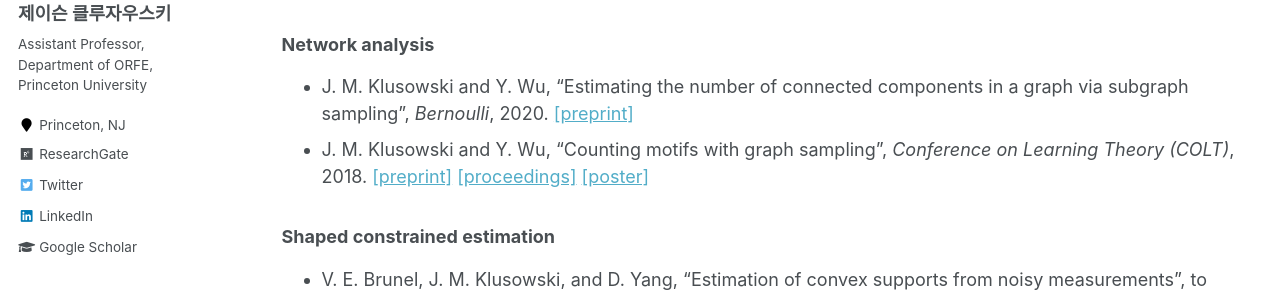
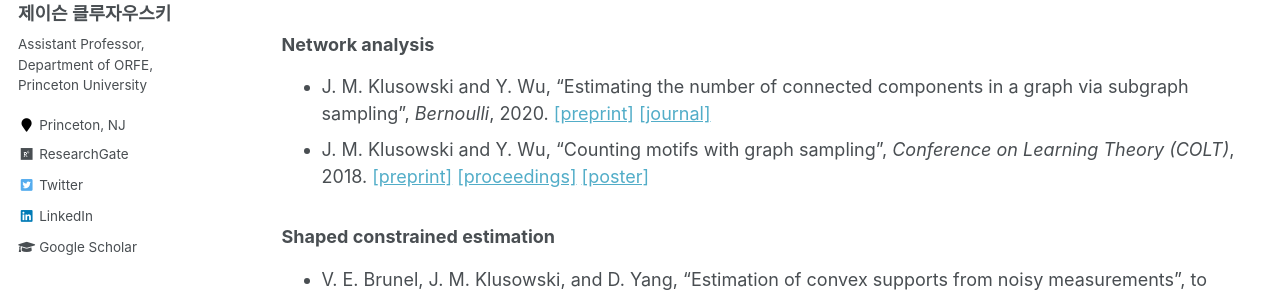
Before and after one commit to jasonklusowski/jasonklusowski.github.io, a Jekyll site: the page built from _pages/publications.md, in a window 1280 px wide and 900 px high, scrolled down 1035 px. Shown: the part 199-495 px from the top of the window. Built offline with Jekyll 4.4.1, drawn with Linux system fonts in a browser that asks for light colours; formulas are drawn with MathJax 3.

Commit message:
Update publications.md

```diff
--- a/_pages/publications.md
+++ b/_pages/publications.md
@@ -35,7 +35,7 @@ You can also find my articles on my [Google Scholar profile](https://scholar.goo
 
 ### Network analysis
 
-* J. M. Klusowski and Y. Wu, "Estimating the number of connected components in a graph via subgraph sampling", _Bernoulli_, 2020. [[preprint]](https://arxiv.org/pdf/1801.04339.pdf)
+* J. M. Klusowski and Y. Wu, "Estimating the number of connected components in a graph via subgraph sampling", _Bernoulli_, 2020. [[preprint]](https://arxiv.org/pdf/1801.04339.pdf) [[journal]](https://projecteuclid.org/euclid.bj/1587974519)
 * J. M. Klusowski and Y. Wu, "Counting motifs with graph sampling", _Conference on Learning Theory (COLT)_, 2018. [[preprint]](https://arxiv.org/pdf/1802.07773.pdf) [[proceedings]](http://proceedings.mlr.press/v75/klusowski18a/klusowski18a.pdf) [[poster]](https://jasonklusowski.github.io/files/poster.pdf)
 
 ### Shaped constrained estimation
```
